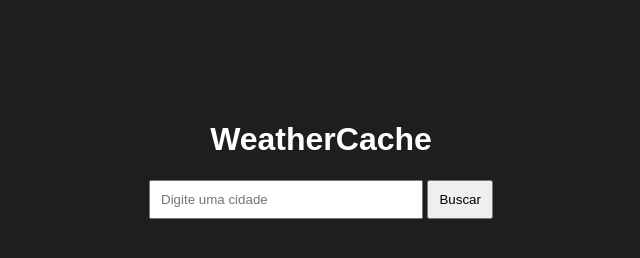
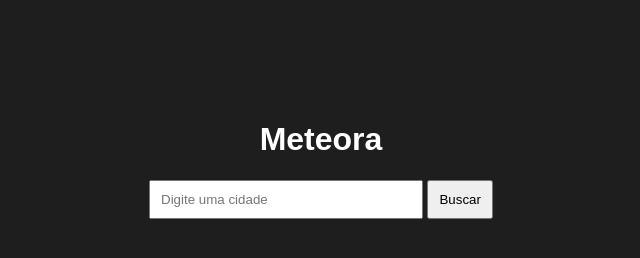
Before and after one commit to MatheusSetmaier/WeatherCache, a plain HTML site: page static/index.html in a window 1280 px wide. Shown: the whole page, without its empty margins (319-959 px from the left). Drawn offline with Linux system fonts and the light colour scheme.

Commit message:
Renomeia a API

```diff
--- a/static/index.html
+++ b/static/index.html
@@ -8,7 +8,7 @@
 <body>
 
     <div class = 'container'>
-        <h1>WeatherCache</h1>
+        <h1>Meteora</h1>
 
         <input
             type = 'text'
```
